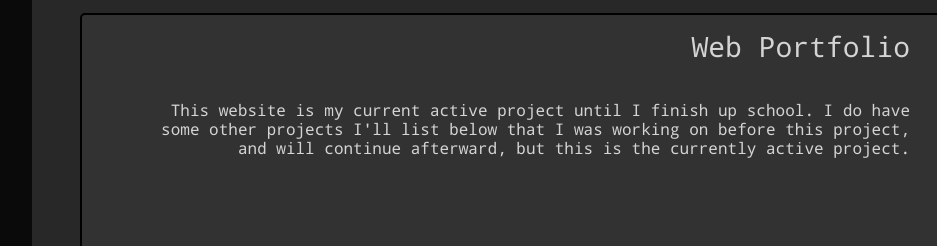
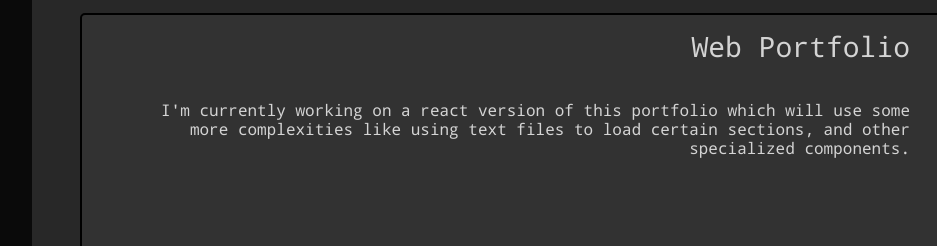
Before and after one commit to madaley1/madaley1.github.io, a plain HTML site: page index.html in a window 1280 px wide. Shown: the part 2882-3128 px from the top of the page, 0-937 px from the left. Drawn offline with nearby package versions, Linux system fonts and the light colour scheme.

Commit message:
edited current projects

```diff
--- a/index.html
+++ b/index.html
@@ -212,9 +212,7 @@
         <section class="projCard d-flex flex-row mt-3">
           <div class="projDesc">
             <h3 class="h3">Web Portfolio</h3>
-            <p>This website is my current active project until I finish up school. I do have some other projects I'll list
-              below that I was working on before this project, and will continue afterward, but this is the currently
-              active project.</p>
+            <p>I'm currently working on a react version of this portfolio which will use some more complexities like using text files to load certain sections, and other specialized components.</p>
             <!-- <div class="btn-row d-flex flex-row my-3"><a class="btn btn-primary mx-3">See More</a> <a
                 class="btn btn-primary mx-3">Go to Site</a></div> -->
           </div>
```
